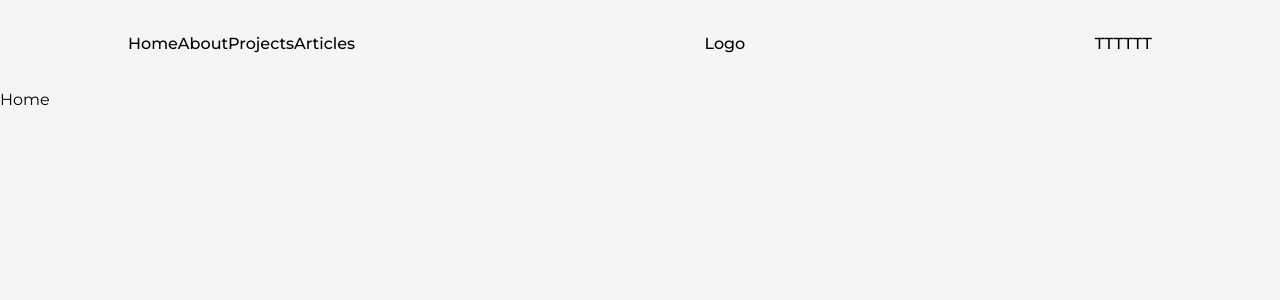
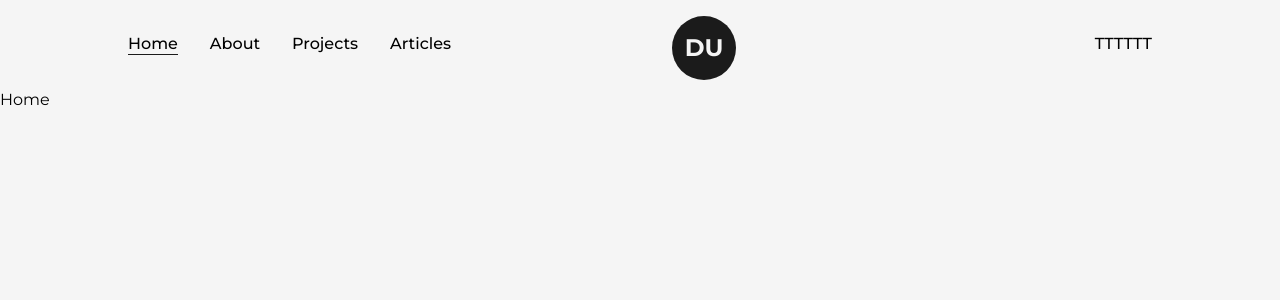
Before and after one commit to Dudi1896/dev-portfolio-nextjs, a Next.js app: page / in a window 1280 px wide. Shown: the top 300 px of the page. Built offline with nearby package versions, Linux system fonts and the light colour scheme.

Commit message:
Navbar and logo

```diff
--- /dev/null
+++ b/src/components/Icons.js
@@ -0,0 +1,8 @@
+
+export const Icons = () => {
+  return (
+    <div>
+      Icons
+    </div>
+  )
+}
--- a/src/components/Logo.js
+++ b/src/components/Logo.js
@@ -0,0 +1,24 @@
+import { motion } from 'framer-motion';
+import Link from 'next/link';
+
+const MotionLink = motion(Link);
+
+export const Logo = () => {
+  return (
+    <>
+      <div className='flex items-center justify-center mt-2'>
+        <MotionLink
+          href='/'
+          className='w-16 h-16 bg-colors-dark text-colors-light flex items-center justify-center rounded-full text-2xl font-bold'
+
+        whileHover={{
+            backgroundColor:["#121212", "rgba(131,58,180,1)","rgba(253,29,29,1)","rgba(252,176,69,1)","rgba(131,58,180,1)", "#121212"],
+            transition: {duration:1, repeat: Infinity}
+        }}
+        >
+          DU
+        </MotionLink>
+      </div>
+    </>
+  );
+};
--- a/src/components/NavBar.js
+++ b/src/components/NavBar.js
@@ -1,17 +1,32 @@
 import Link from 'next/link'
 import React from 'react'
+import { Logo } from './Logo'
+import { useRouter } from 'next/router'
+
+const CustomLink =({ href, title, className=""}) => {
+  const router = useRouter();
+  return(
+    <Link href={href} className={`${className} relative group`}>
+      {title}
+      <span className={`h-[1px] inline-block bg-colors-dark
+      absolute left-0 -bottom-0.5 group-hover:w-full transition-[width] ease duration-300
+      ${router.asPath === href ? 'w-full' : 'w-0'}`}>&nbsp;
+      </span>
+    </Link>
+  )
+}
 
 export const NavBar = () => {
   return (
     <header className='w-full px-32 py-8 font-medium flex items-center justify-between'>
 
-        <nav>
-            <Link href='/'>Home</Link>
-            <Link href='/about'>About</Link>
-            <Link href='/projects'>Projects</Link>
-            <Link href='/articles'>Articles</Link>
-        </nav>
-      <h2>Logo</h2>
+      <nav>
+        <CustomLink href='/' title="Home" className='mr-4'/>
+        <CustomLink href='/about' title='About' className='mx-4'/>
+        <CustomLink href='/projects' title='Projects' className='mx-4'/>
+        <CustomLink href='/articles' title='Articles' className='ml-4'/>
+      </nav>
+
       <nav>
         <Link href='/' target={"_blank"}>T</Link>
         <Link href='/' target={"_blank"}>T</Link>
@@ -20,6 +35,11 @@
         <Link href='/' target={"_blank"}>T</Link>
         <Link href='/' target={"_blank"}>T</Link>
       </nav>
+
+      <div className='absolute left-[50%] top-2 translate-x-[50%]'>
+        <Logo />
+      </div>
+
     </header>
   )
 }
```
